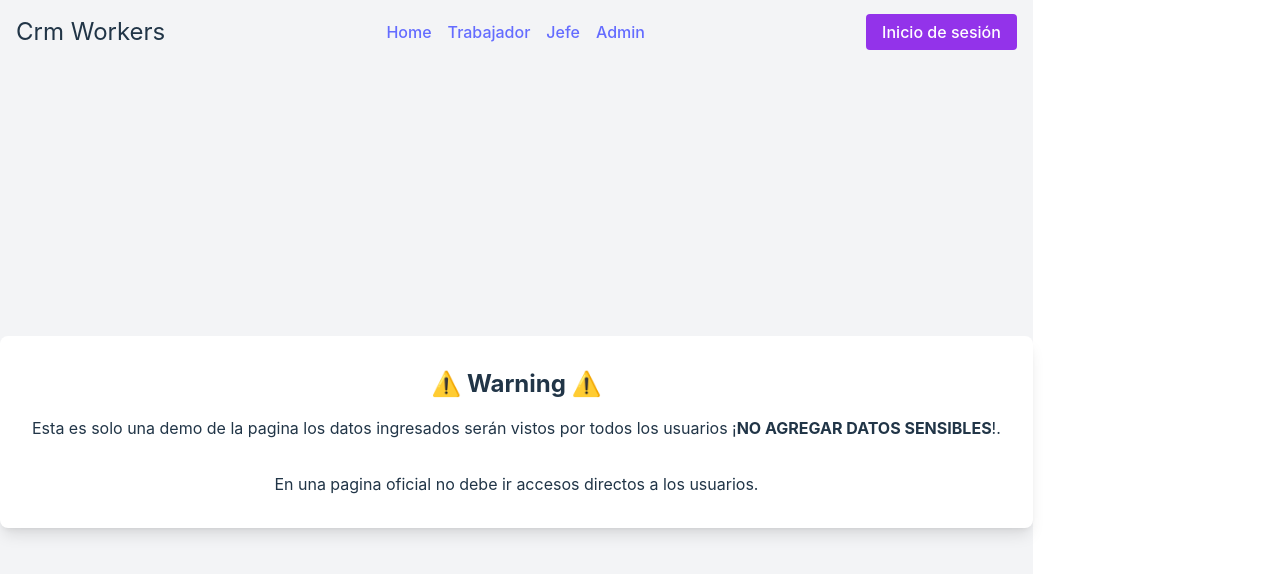
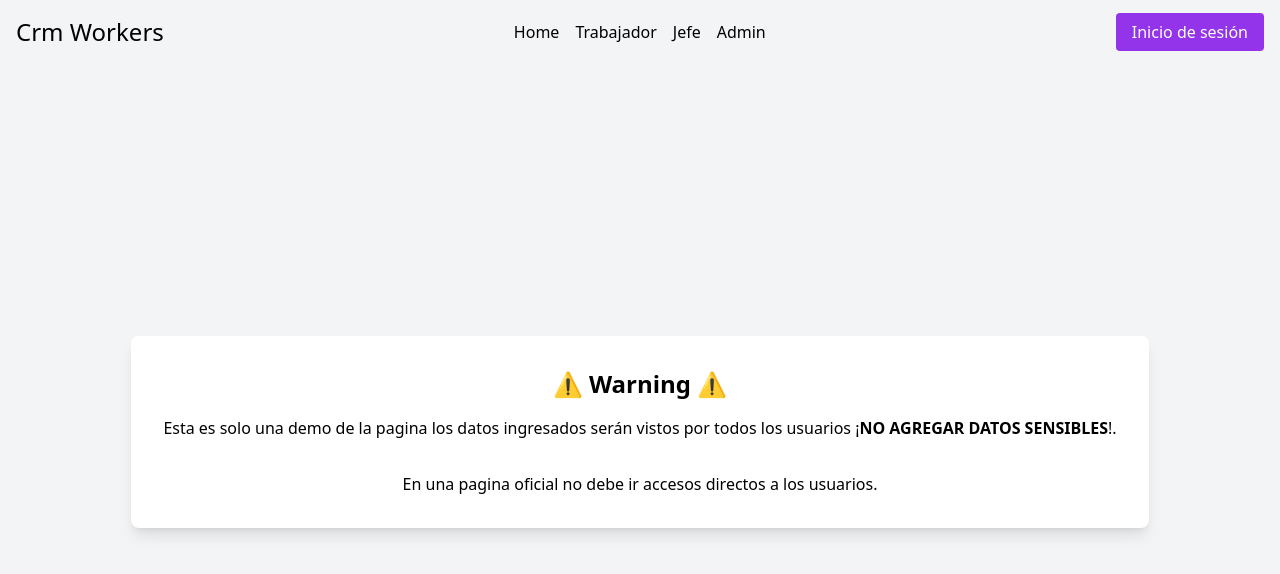
Before and after one commit to SebitaBravo/crm-workers, a React (Vite) app in the folder frontend/: page / in a window 1280 px wide. Shown: the top 574 px of the page. Built offline with nearby package versions, Linux system fonts and the light colour scheme.

Commit message:
revert settings

```diff
--- a/frontend/src/index.css
+++ b/frontend/src/index.css
@@ -1,71 +1,3 @@
 @tailwind base;
 @tailwind components;
 @tailwind utilities;
-
-:root {
-  font-family: Inter, system-ui, Avenir, Helvetica, Arial, sans-serif;
-  line-height: 1.5;
-  font-weight: 400;
-
-  color-scheme: light dark;
-  color: rgba(255, 255, 255, 0.87);
-  background-color: #242424;
-
-  font-synthesis: none;
-  text-rendering: optimizeLegibility;
-  -webkit-font-smoothing: antialiased;
-  -moz-osx-font-smoothing: grayscale;
-}
-
-a {
-  font-weight: 500;
-  color: #646cff;
-  text-decoration: inherit;
-}
-a:hover {
-  color: #535bf2;
-}
-
-body {
-  margin: 0;
-  display: flex;
-  min-width: 320px;
-  min-height: 100vh;
-}
-
-h1 {
-  font-size: 3.2em;
-  line-height: 1.1;
-}
-
-button {
-  border-radius: 8px;
-  border: 1px solid transparent;
-  padding: 0.6em 1.2em;
-  font-size: 1em;
-  font-weight: 500;
-  font-family: inherit;
-  background-color: #1a1a1a;
-  cursor: pointer;
-  transition: border-color 0.25s;
-}
-button:hover {
-  border-color: #646cff;
-}
-button:focus,
-button:focus-visible {
-  outline: 4px auto -webkit-focus-ring-color;
-}
-
-@media (prefers-color-scheme: light) {
-  :root {
-    color: #213547;
-    background-color: #ffffff;
-  }
-  a:hover {
-    color: #747bff;
-  }
-  button {
-    background-color: #f9f9f9;
-  }
-}
--- a/frontend/tailwind.config.js
+++ b/frontend/tailwind.config.js
@@ -4,6 +4,5 @@
   theme: {
     extend: {fontFamily: ["Roboto", "sans-serif"]},
   },
-  darkMode: "class",
   plugins: [],
 }
--- a/frontend/vite.config.js
+++ b/frontend/vite.config.js
@@ -6,7 +6,7 @@
   plugins: [react()],
   resolve: {
     alias: {
-      '@': path.resolve(__dirname, './src'),
+      '@': '/src',
     },
   },
 })
```
